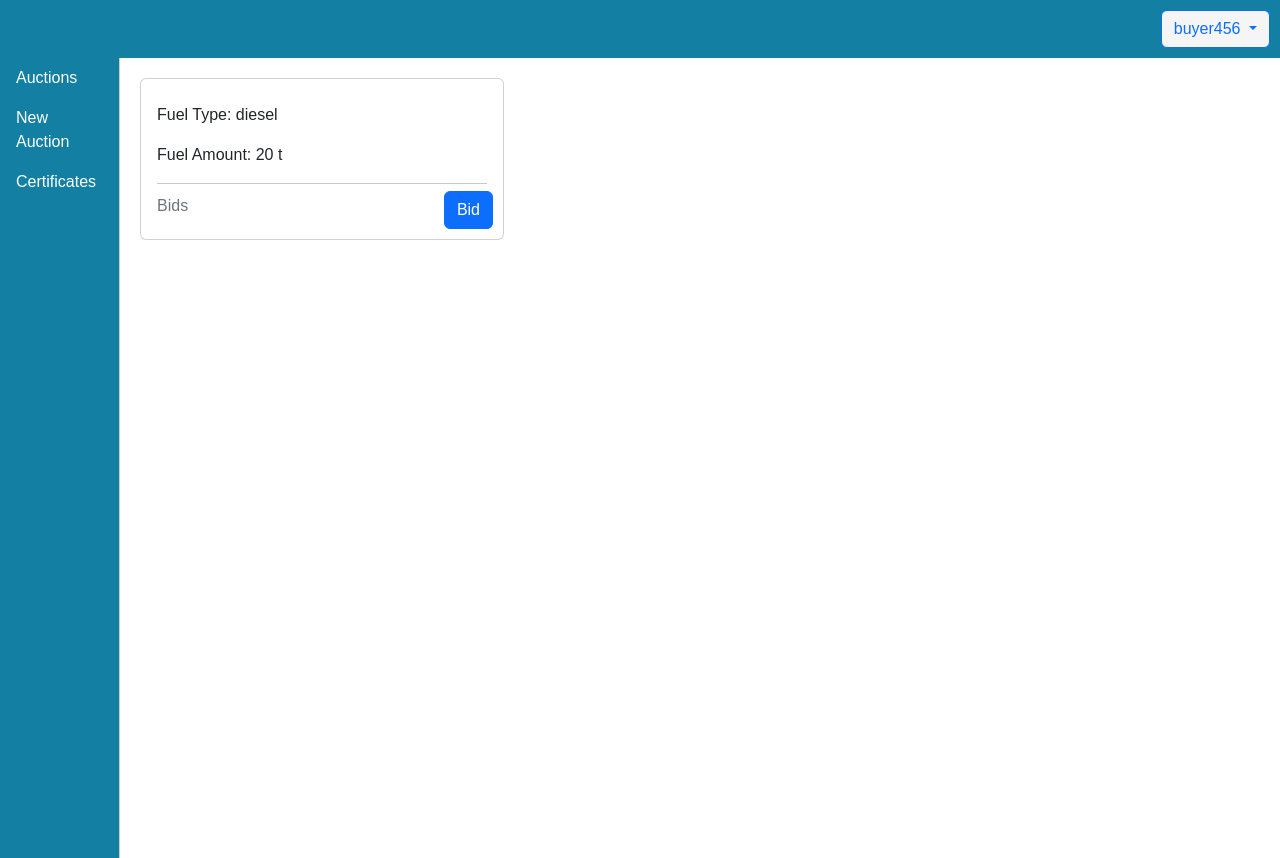
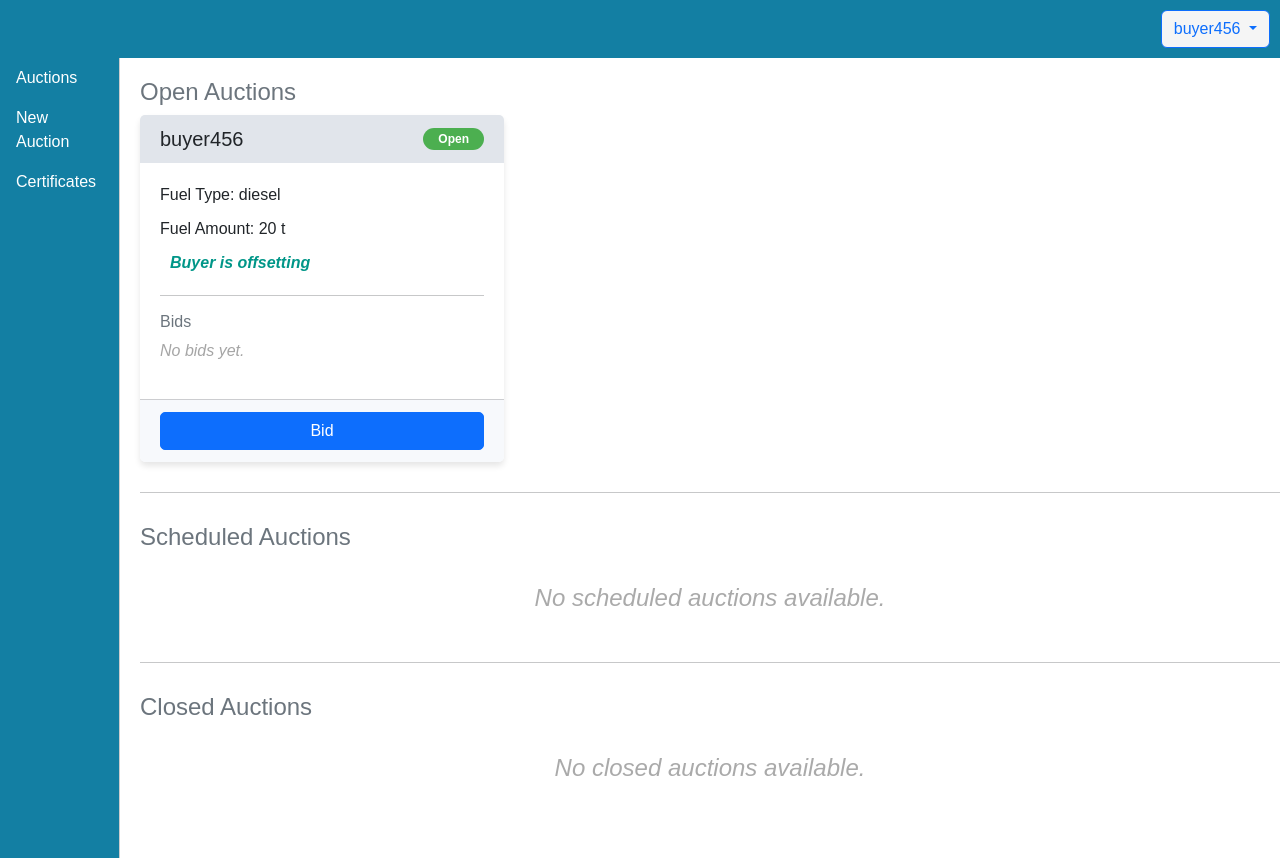
Before and after one commit to alex-dietz/Bunker-Carbon-Offset, an Angular app in the folder frontend/: page /auctions in a window 1280 px wide. Built offline with nearby package versions, Linux system fonts and the light colour scheme.

Commit message:
certificates

```diff
--- a/frontend/src/app/auction/auction.component.html
+++ b/frontend/src/app/auction/auction.component.html
@@ -1,21 +1,39 @@
 <div class="container">
+  <h4 class="text-muted">Open Auctions</h4>
   <div class="row" *ngIf="auctions.length > 0; else noAuctions">
     <div class="col-md-4" *ngFor="let auction of auctions">
       <div class="card">
+        <!-- Card Header -->
+        <div class="card-header d-flex justify-content-between align-items-center">
+          <h5 class="card-title">{{ auction?.owner.username }}</h5>
+          <span class="badge status-badge" [ngClass]="auction.status">{{ auction.status }}</span>
+        </div>
+        <!-- Card Body -->
         <div class="card-body">
-          <h5 class="card-title">{{ auction?.title }}</h5>
           <p class="card-text">Fuel Type: {{ auction.fuelType }}</p>
           <p class="card-text">Fuel Amount: {{ auction.fuelAmount }} t</p>
+          <p *ngIf="auction.carbonOffset > 0" class="carbon-offset-info"><i class="fas fa-tree"></i> Buyer is offsetting</p>
           <hr />
+
           <h6 class="card-subtitle mb-2 text-muted">Bids</h6>
-          <ul class="list-group">
-            <li class="list-group-item d-flex justify-content-between align-items-center" *ngFor="let bid of auction.bids">
-              {{ bid.bidder }}
-              <span class="badge badge-primary">{{ bid.amount }}$</span>
-            </li>
-          </ul>
+          <div class="bid-section" *ngIf="auction.bids.length > 0; else noBids">
+            <!-- Display the lowest bid -->
+            <div class="lowest-bid d-flex justify-content-between align-items-center">
+              <span>{{ auction.bids[0].bidder.username }}</span>
+              <span class="badge bid-badge">{{ auction.bids[0].bidAmount }}$</span>
+            </div>
+
+            <!-- Show button to display all bids if more than one bid exists -->
+            <div *ngIf="auction.bids.length > 1" class="view-all-bids">
+              <button class="btn btn-sm view-bids-btn" (click)="showAllBids(auction)">View all bids</button>
+            </div>
+          </div>
+
+          <ng-template #noBids>
+            <p class="no-bids-text">No bids yet.</p>
+          </ng-template>
         </div>
-        <div class="bid-button-container">
+        <div class="card-footer">
           <button class="btn btn-primary bid-button" (click)="openBidModal(auction)">Bid</button>
         </div>
       </div>
@@ -24,4 +42,57 @@
   <ng-template #noAuctions>
     <p class="no-auctions-text">No ongoing auctions at the moment.</p>
   </ng-template>
+  <hr />
+
+  <!-- Schedules Auctions -->
+  <h4 class="text-muted">Scheduled Auctions</h4>
+  <div class="row" *ngIf="scheduledAuctions.length > 0; else noScheduledAuctions">
+    <div class="col-md-4" *ngFor="let auction of scheduledAuctions">
+      <div class="card closed-auction-card">
+        <div class="card-body">
+          <h5 class="card-title">{{ auction?.title }}</h5>
+          <p class="card-text">Fuel Type: {{ auction.fuelType }}</p>
+          <p class="card-text">Fuel Amount: {{ auction.fuelAmount }} t</p>
+          <hr />
+          <h6 class="card-subtitle mb-2 text-muted">Final Bid</h6>
+          <ul class="list-group">
+            <li class="list-group-item d-flex justify-content-between align-items-center">
+              {{ auction.finalBid.bidder }}
+              <span class="badge badge-secondary">{{ auction.finalBid.amount }}$</span>
+            </li>
+          </ul>
+        </div>
+      </div>
+    </div>
+  </div>
+  <ng-template #noScheduledAuctions>
+    <p class="no-auctions-text">No scheduled auctions available.</p>
+  </ng-template>
+  <!-- Separator -->
+  <hr />
+
+  <!-- Closed Auctions -->
+  <h4 class="text-muted">Closed Auctions</h4>
+  <div class="row" *ngIf="closedAuctions.length > 0; else noClosedAuctions">
+    <div class="col-md-4" *ngFor="let closedAuction of closedAuctions">
+      <div class="card closed-auction-card">
+        <div class="card-body">
+          <h5 class="card-title">{{ closedAuction?.title }}</h5>
+          <p class="card-text">Fuel Type: {{ closedAuction.fuelType }}</p>
+          <p class="card-text">Fuel Amount: {{ closedAuction.fuelAmount }} t</p>
+          <hr />
+          <h6 class="card-subtitle mb-2 text-muted">Final Bid</h6>
+          <ul class="list-group">
+            <li class="list-group-item d-flex justify-content-between align-items-center">
+              {{ closedAuction.finalBid.bidder }}
+              <span class="badge badge-secondary">{{ closedAuction.finalBid.amount }}$</span>
+            </li>
+          </ul>
+        </div>
+      </div>
+    </div>
+  </div>
+  <ng-template #noClosedAuctions>
+    <p class="no-auctions-text">No closed auctions available.</p>
+  </ng-template>
 </div>
--- a/frontend/src/app/auction/auction.component.scss
+++ b/frontend/src/app/auction/auction.component.scss
@@ -14,3 +14,146 @@
 .bid-button {
   /* Add button styling here */
 }
+.container {
+  hr {
+    margin: 30px 0;
+  }
+
+  .no-auctions-text {
+    font-style: italic;
+    color: #aaa;
+  }
+
+  .closed-auction-card {
+    background-color: #f9f9f9;
+
+    .badge-secondary {
+      background-color: #6c757d;
+    }
+  }
+}
+
+.bid-section {
+  background-color: #f5f8fa;
+  padding: 10px 15px;
+  border-radius: 5px;
+  box-shadow: 0 1px 3px rgba(0, 0, 0, 0.05);
+
+  .lowest-bid {
+    font-size: 1.1rem;
+    font-weight: 500;
+
+    .bid-badge {
+      color: #fff;
+      background-color: #007bff;
+      padding: 5px 10px;
+      border-radius: 12px;
+      font-size: 1rem;
+      font-weight: 500;
+    }
+  }
+
+  .view-all-bids {
+    margin-top: 10px;
+
+    .view-bids-btn {
+      font-size: 0.8rem;
+      padding: 5px 15px;
+      color: #007bff;
+      border-color: #007bff;
+      transition: all 0.3s ease;
+
+      &:hover {
+        background-color: #007bff;
+        color: #fff;
+      }
+    }
+  }
+}
+
+.no-bids-text {
+  color: #a5a5a5;
+  font-style: italic;
+}
+.card {
+  border: none;
+  box-shadow: 0px 4px 6px rgba(0, 0, 0, 0.1);
+  transition: all 0.3s ease;
+
+  &:hover {
+    transform: translateY(-3px);
+  }
+
+  .card-header {
+    background-color: #e1e5eb;
+    padding: 12px 20px;
+    border-bottom: none;
+
+    h5 {
+      margin: 0;
+    }
+
+    .status-badge {
+      font-weight: bold;
+      padding: 5px 15px;
+      border-radius: 15px;
+      text-transform: capitalize;
+    }
+  }
+
+  .card-body {
+    padding: 20px;
+
+    .card-text {
+      margin-bottom: 10px;
+    }
+
+    .carbon-offset-info {
+      font-style: italic;
+      color: #009688;
+      font-weight: bold;
+      display: flex;
+      align-items: center;
+
+      i.fas.fa-tree {
+        margin-right: 10px;
+        font-size: 1.2rem;
+        color: #4caf50;
+      }
+    }
+
+    hr {
+      margin-top: 20px;
+      margin-bottom: 20px;
+    }
+
+    // ... Your bids section styles ...
+  }
+
+  .card-footer {
+    background-color: #f7f9fc;
+    padding: 12px 20px;
+
+    .bid-button {
+      width: 100%;
+      border-radius: 5px;
+    }
+  }
+
+  // ... Your auction status colors ...
+
+  .open {
+    background-color: #4caf50;
+    color: #ffffff;
+  }
+
+  .closed {
+    background-color: #9e9e9e;
+    color: #ffffff;
+  }
+
+  .scheduled {
+    background-color: #ffeb3b;
+    color: #000000;
+  }
+}
--- a/frontend/src/app/auction/auction.component.ts
+++ b/frontend/src/app/auction/auction.component.ts
@@ -11,6 +11,8 @@ import { BidModalComponent } from './bid-modal/bid-modal.component';
 })
 export class AuctionComponent {
   auctions: any[] = [];
+  closedAuctions: any[] = [];
+  scheduledAuctions: any[] = [];
   currentUser: any;
   constructor(private auctionService: AuctionService, private userService: UserService, private modalService: NgbModal) {
     this.auctionService.getAuctions().subscribe((auctions: any) => {
@@ -21,13 +23,15 @@ export class AuctionComponent {
       this.currentUser = user;
     });
   }
+  showAllBids(auction: any) {}
 
   openBidModal(auction: any) {
     //open BidModalComponent
     let modalRef = this.modalService.open(BidModalComponent, { centered: true, scrollable: true, size: 'md' });
     modalRef.componentInstance.auction = auction;
+    modalRef.componentInstance.currentUser = this.currentUser;
     modalRef.closed.subscribe((res) => {
-      console.log(res);
+      this.auctionService.placeBid(auction, res);
     });
   }
 }
--- a/frontend/src/app/auction/bid-modal/bid-modal.component.html
+++ b/frontend/src/app/auction/bid-modal/bid-modal.component.html
@@ -20,7 +20,7 @@
   <!-- Bid Amount Input -->
   <div class="bid-section">
     <label for="bidAmount" class="font-weight-bold">Your Bid:</label>
-    <input type="number" class="form-control" id="bidAmount" placeholder="Enter your bid amount" />
+    <input type="number" class="form-control" id="bidAmount" [(ngModel)]="bidAmount" placeholder="Enter your bid amount" />
   </div>
 </div>
 
--- a/frontend/src/app/auction/bid-modal/bid-modal.component.ts
+++ b/frontend/src/app/auction/bid-modal/bid-modal.component.ts
@@ -1,4 +1,5 @@
 import { Component, Input } from '@angular/core';
+import { NgbActiveModal, NgbModal } from '@ng-bootstrap/ng-bootstrap';
 
 @Component({
   selector: 'app-bid-modal',
@@ -8,7 +9,11 @@ import { Component, Input } from '@angular/core';
 export class BidModalComponent {
   @Input() auction: any;
   bidAmount: any;
-  constructor() {}
+  @Input() currentUser: any;
+  constructor(public activeModal: NgbActiveModal) {}
 
-  placeBid() {}
+  placeBid() {
+    //close modal and pass down bidAmount
+    this.activeModal.close(this.bidAmount);
+  }
 }
--- a/frontend/src/app/auction/new-auction/new-auction.component.scss
+++ b/frontend/src/app/auction/new-auction/new-auction.component.scss
@@ -27,3 +27,45 @@
 .btn-primary {
   align-self: center;
 }
+.bid-section {
+  background-color: #f5f8fa;
+  padding: 10px 15px;
+  border-radius: 5px;
+  box-shadow: 0 1px 3px rgba(0, 0, 0, 0.05);
+
+  .lowest-bid {
+    font-size: 1.1rem;
+    font-weight: 500;
+
+    .bid-badge {
+      color: #fff;
+      background-color: #007bff;
+      padding: 5px 10px;
+      border-radius: 12px;
+      font-size: 1rem;
+      font-weight: 500;
+    }
+  }
+
+  .view-all-bids {
+    margin-top: 10px;
+
+    .view-bids-btn {
+      font-size: 0.8rem;
+      padding: 5px 15px;
+      color: #007bff;
+      border-color: #007bff;
+      transition: all 0.3s ease;
+
+      &:hover {
+        background-color: #007bff;
+        color: #fff;
+      }
+    }
+  }
+}
+
+.no-bids-text {
+  color: #a5a5a5;
+  font-style: italic;
+}
--- a/frontend/src/app/certificates/certificates.component.html
+++ b/frontend/src/app/certificates/certificates.component.html
@@ -1 +1,12 @@
-<p>certificates works!</p>
+<div class="certificates">
+  <h2 class="certificates-title">Our Carbon Offset Certificates</h2>
+  <div class="certificates-grid">
+    <div *ngFor="let certificate of certificates" class="certificate-card">
+      <img [src]="certificate.image" alt="Project Image" class="certificate-image" />
+      <div class="certificate-content">
+        <h3 class="certificate-title">{{ certificate.projectName }}</h3>
+        <p class="offset-amount">Offset: {{ certificate.offsetAmount }} t</p>
+      </div>
+    </div>
+  </div>
+</div>
--- a/frontend/src/app/core/auction.service.ts
+++ b/frontend/src/app/core/auction.service.ts
@@ -1,5 +1,6 @@
 import { Injectable } from '@angular/core';
 import { BehaviorSubject } from 'rxjs';
+import { UserService } from './user.service';
 
 @Injectable({
   providedIn: 'root'
@@ -12,6 +13,9 @@ export class AuctionService {
     fuelType: 'diesel',
     fuelAmount: 20,
     carbonEmission: 160,
+    carbonOffsetPercentage: 0.5,
+    status: 'open',
+    carbonOffset: 80,
     owner: {
       id: 2,
       username: 'buyer456',
@@ -19,9 +23,20 @@ export class AuctionService {
     },
     bids: []
   };
-  constructor() {
+  currentUser: any;
+  constructor(private userService: UserService) {
     this.auctions$ = new BehaviorSubject<any>(null);
     this.auctions = [this.sampleAuction];
+    this.auctions$.next(this.auctions);
+    this.userService.getCurrentUser().subscribe((user: any) => {
+      this.currentUser = user;
+    });
+  }
+  placeBid(auction: any, bidAmount: any) {
+    this.auctions[0].bids.push({
+      bidder: this.currentUser,
+      bidAmount: bidAmount
+    });
     this.auctions$.next(this.auctions);
   }
 
```
Also changed, not shown: frontend/src/app/certificates/certificates.component.scss (+52 -0 lines), frontend/src/app/certificates/certificates.component.ts (+18 -1 lines).
